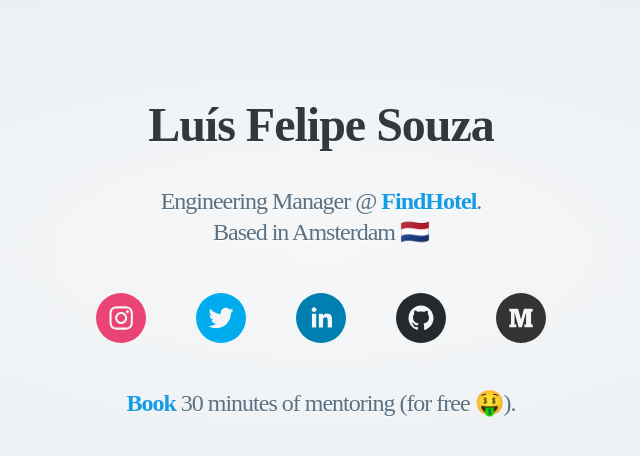
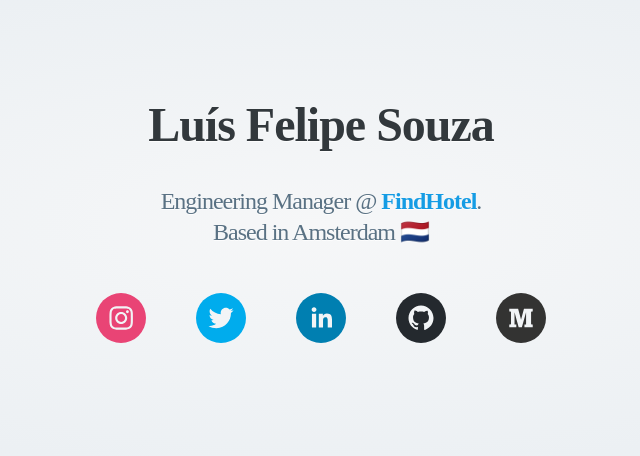
Before and after one commit to luisfmsouza/luisfmsouza.com.br, a React (Create React App) app: page / in a window 1280 px wide. Shown: the top 456 px of the page, without its empty margins (319-959 px from the left). Built offline with nearby package versions, Linux system fonts and the light colour scheme; a web font is replaced by a local one.

Commit message:
Remove mentoring phrase

```diff
--- a/src/App.js
+++ b/src/App.js
@@ -2,8 +2,7 @@ import React from 'react';
 import './App.css';
 import { SocialIcon } from 'react-social-icons';
 
-const App = () => {
-  return (
+const App = () => (
   <div className="container">
     <header>
       <h1 className="title">Luís Felipe Souza</h1>
@@ -24,10 +23,7 @@ const App = () => {
     <section className="content">
       <ul className="social-list">
         <li>
-            <SocialIcon
-              url="https://instagram.com/luisfmsouza"
-              target="_blank"
-            />
+          <SocialIcon url="https://instagram.com/luisfmsouza" target="_blank" />
         </li>
         <li>
           <SocialIcon url="https://twitter.com/luisfmsouz" target="_blank" />
@@ -46,20 +42,7 @@ const App = () => {
         </li>
       </ul>
     </section>
-      <section className="content">
-        <h2 className="headline">
-          <a
-            href="https://mentora.webflow.io/mentor/luis-souza"
-            target="_blank"
-            rel="noopener noreferrer"
-          >
-            Book
-          </a>{' '}
-          30 minutes of mentoring (for free 🤑).
-        </h2>
-      </section>
   </div>
 );
-};
 
 export default App;
```
Lines whose indentation alone changed are shown as unchanged.
